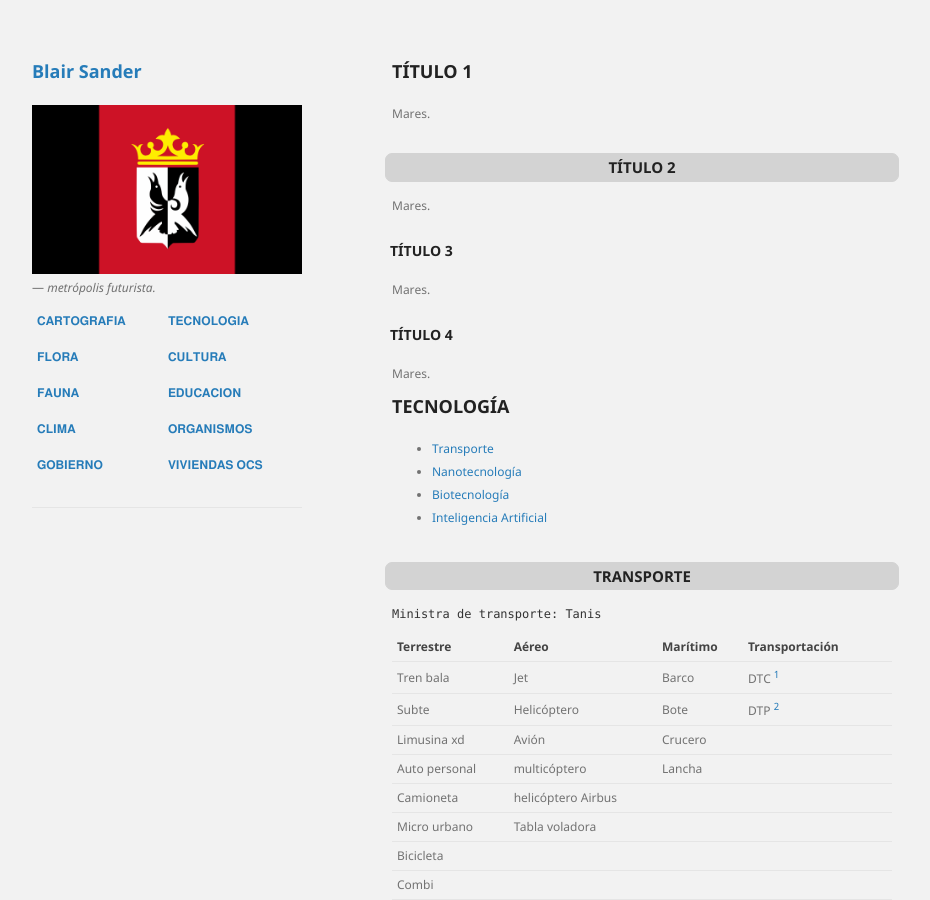
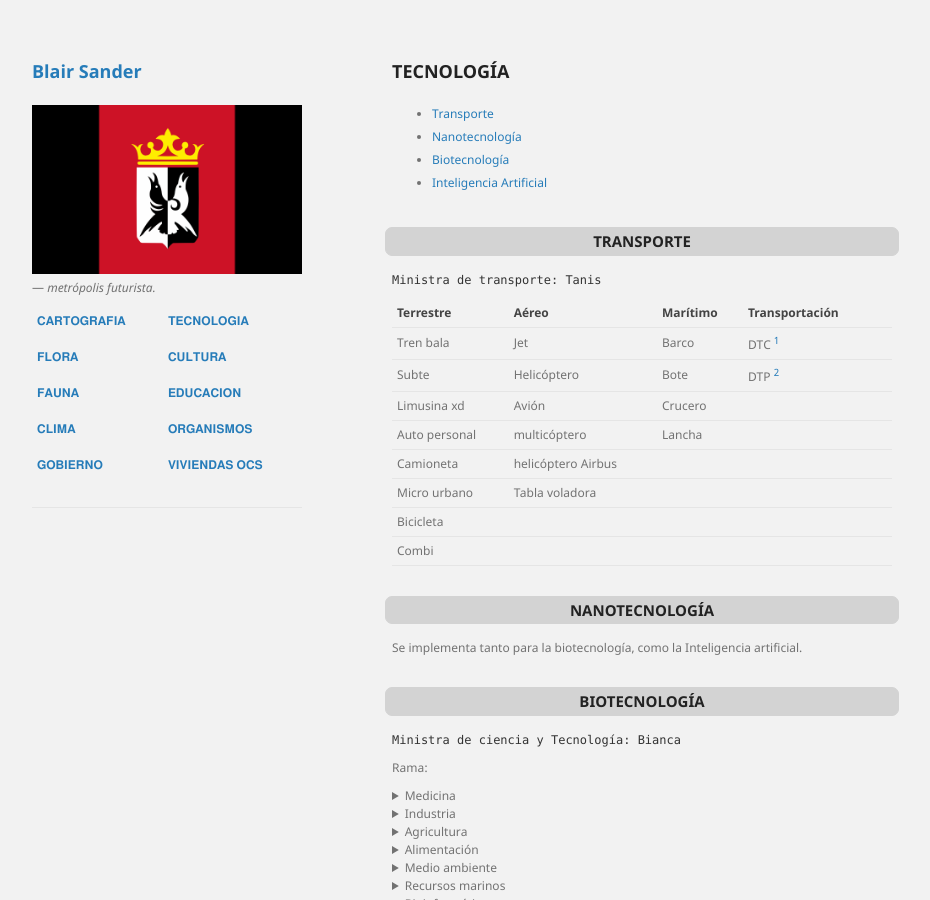
Before and after one commit to BlairSander/ciudad, a Jekyll site: the page built from tecnologia.md, in a window 1280 px wide and 900 px high. Shown: the whole window, without its empty margins (178-1108 px from the left). Built offline with Jekyll 4.4.1, drawn with Linux system fonts in a browser that asks for light colours; our own code applies the rules of GitHub Pages for plain Markdown files.

Commit message:
tecnologia.md

```diff
--- a/tecnologia.md
+++ b/tecnologia.md
@@ -1,24 +1,6 @@
 ---
 layout: default
 ---
-
-# TÍTULO 1
-Mares.
-## TÍTULO 2
-Mares.
-### TÍTULO 3
-Mares.
-### TÍTULO 4
-Mares.
-
-
-
-
-
-
-
-
-
 
 # TECNOLOGÍA
 
@@ -76,7 +58,7 @@ Rama:
 
 La metrópolis cuenta con diferentes tipos de inteligencia artificial que forman parte de la viuda cotidina, los sistemas de Inteligencia Artificial utilizados en distintos dispositivos inteligentes y los androides (que pueden ser antropomórficos o zoomórficos). Éstos fueron diseñados y creados por unos pocos ingenieros y empresarios. Los androides que son mucho más complejos que los sistemas de dispositivos, están regidos bajo leyes y normativas por lo que se requiere un registro nacional obligatorio, de caso contrario se estaría ejerciendo contra la ley. Por lo tanto los diferentes modelos de androides se clasifican en Modelos registrados y modelos sin registrar.
 
-<h4>➽ Modelos registrados</h4>
+#### ➽ Modelos registrados
 
 <details><summary>SCA-200 - No-Humanoide (Lester)</summary>
 Modelos SCA (Sistema Cibernético Antropomórfico)<br>
@@ -108,7 +90,7 @@ Ejemplos: Perritos elementales <br>
 Características: Los manapon, en plural manapons, son androides que tienen un grado de parentesco animal. Siempre con apariencias adorables. Tienen un circuito ánima, el cual es un implante que genera sentimientos en el androide. El circuito puede madurar con el androide. Su uso principal es el de compañía y entretenimiento, sustituyendo en algunos casos a las mascotas reales.
  </details>
 
-<h4>➽ Modelos Sin Registro</h4>
+#### ➽ Modelos Sin Registro
 
 <details><summary>EGALx - Exterminador Galáctico (Logan)</summary>
 Modelos EGAL<br>
@@ -125,7 +107,7 @@ Modelos RHI (Robot Híbrido de Investigación) <br>
 Ingeniero y diseñador: Eren <br>
 Características: Ciberseguridad. Tareas de programación. Aprendizaje. Puede realizar diferentes tareas para facilitar investigaciones de datos. Los robots poseen softwares de última generación capaces de captar, almacenar y compartir datos que se convierten en información de gran valor en el avance de los estudios de investigación. Destaca su uso limitado de información, ya que lo procesan y comparten de manera activa, generando informes físicos para la imposibilidad del hackeo. Poder contar con la precisión de la robótica en la ciencia permite obtener resultados más verídicos y realizar pruebas de hipótesis en entornos donde se aseguran que siempre se actúe bajo los mismos parámetros y estándares de ejecución y calidad. Por otro lado, la resistencia y exhaustiva manipulación que realiza un robot colaborativo, lo convierte en el mejor instrumento para el manejo de ciertas sustancias o la realización de ciertos procesos peligrosos. </details>
 
-<h4>➽ Leyes de la robótica</h4>
+#### ➽ Leyes de la robótica
 
 Normas que surgen como medida de protección para los seres humanos. Se aplican a las *IA Registradas* para que actúen según lo establecido:
 
@@ -134,7 +116,7 @@ Normas que surgen como medida de protección para los seres humanos. Se aplican
 * **_Segunda Ley:_** Un robot debe cumplir las órdenes dadas por los seres humanos, a excepción de aquellas que entren en conflicto con la primera ley.
 * **_Tercera Ley:_** Un robot debe proteger su propia existencia en la medida en que esta protección no entre en conflicto con la primera o con la segunda ley.
 
-<h4>➽ Organismos que desarrollan Inteligenia Artificial</h4>
+#### ➽ Organismos que desarrollan Inteligenia Artificial
 
 <details><summary>I.A. Nébula</summary> Compañía dedicada al diseño,construcción y venta de robots. Fundador de la compañía: Fritz. Ingeniero y diseñador de robots y cofundador de la compañía: Lester.</details>
 
```
